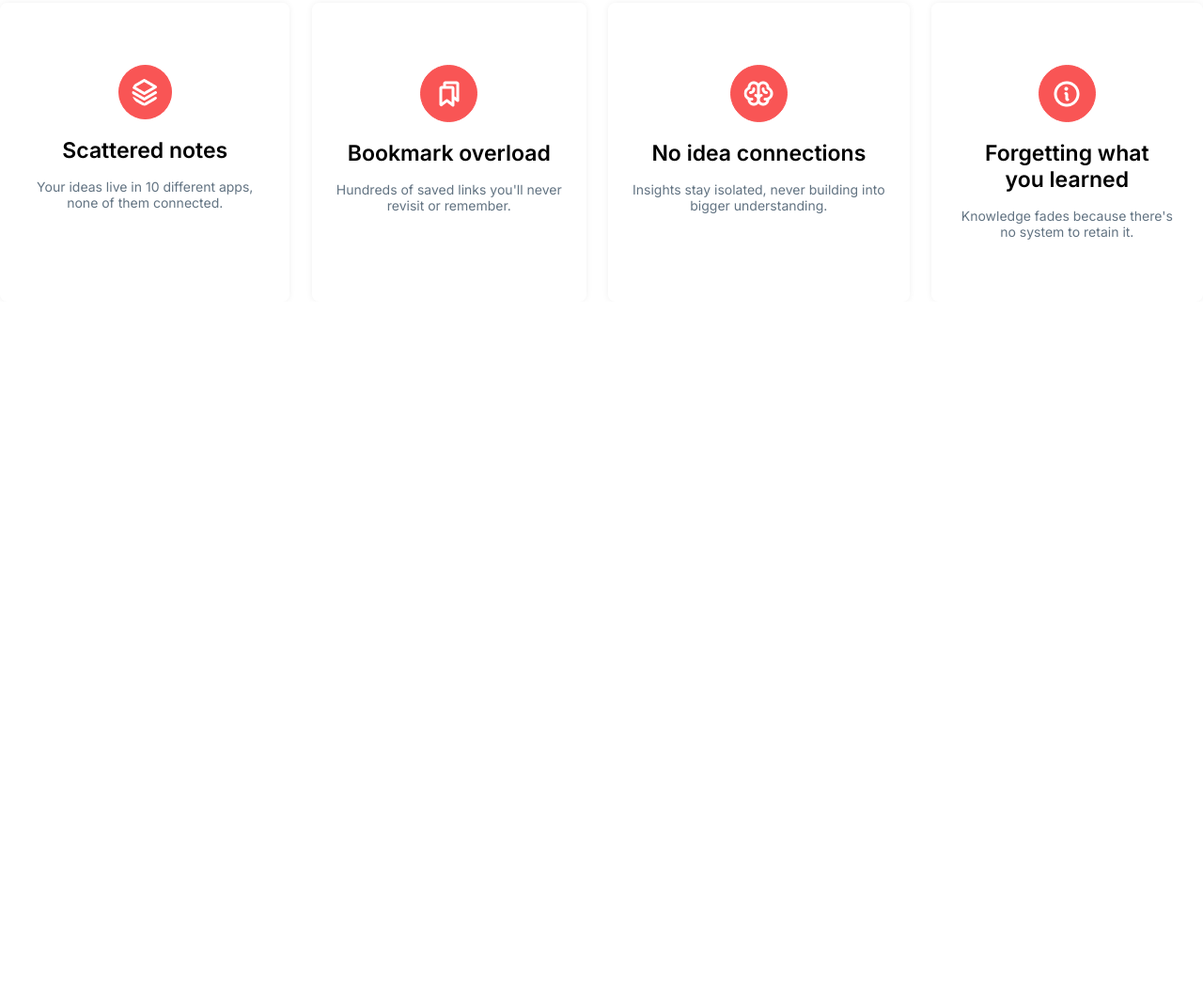
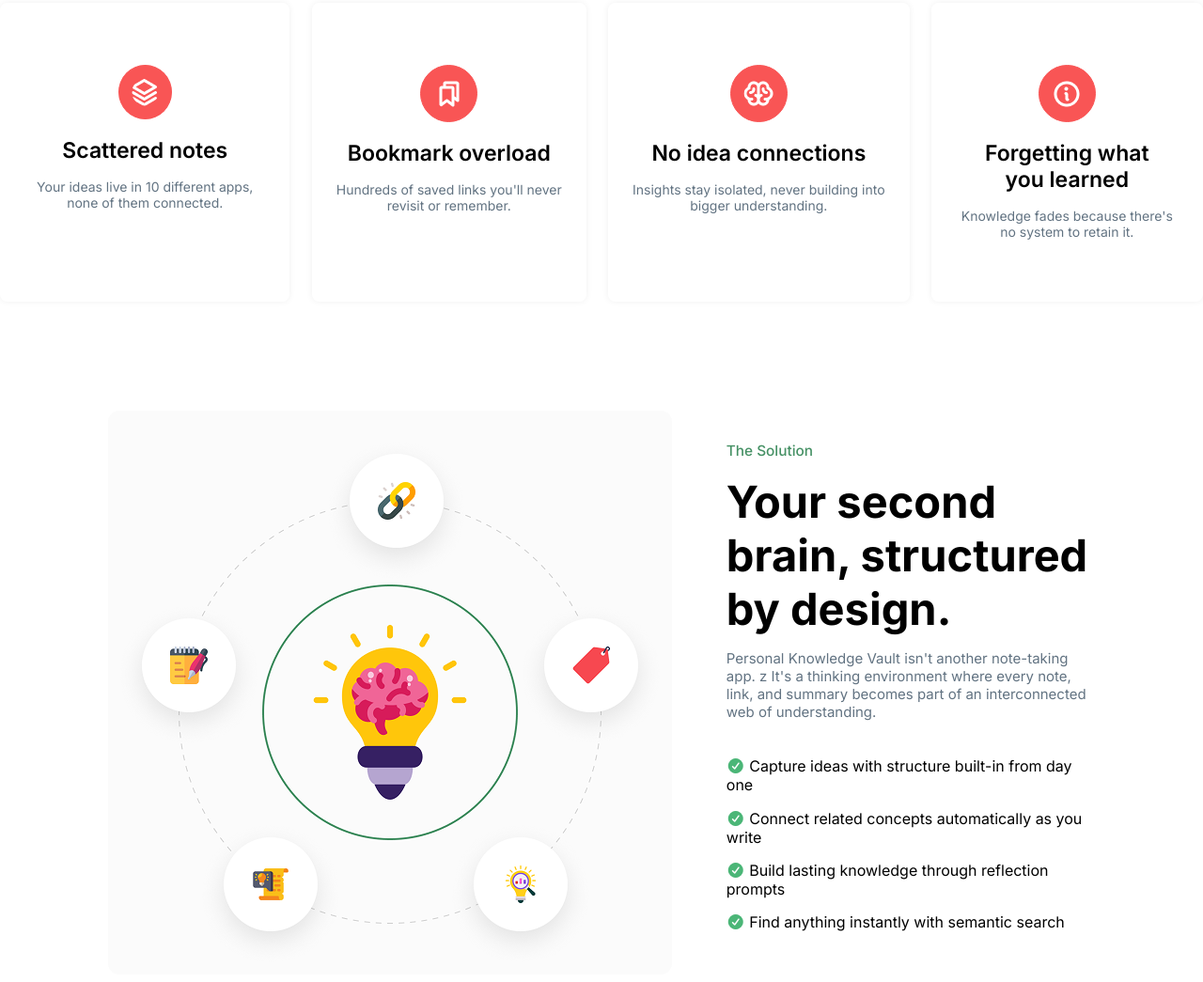
Before and after one commit to ZunaedAfif10/Assignment-1, a plain HTML site: page index.html in a window 1280 px wide. Shown: the part 928-1973 px from the top of the page at 94% size. Before the commit the page ends 1249 px from the top, so only its background shows below. Drawn offline with Linux system fonts and the light colour scheme.

Commit message:
added more info

```diff
--- a/index.html
+++ b/index.html
@@ -86,6 +86,28 @@
             </div>
         </div>
     </section>
+
+    <section id="more">
+        <div class="more-info">
+            <div class="image">
+                <img src="assets/knowledge.png" alt="">
+            </div>
+            <div class="info">
+                <div class="top">
+                    <p class="head">The Solution</p>
+                    <h1>Your second brain, structured by design.</h1>
+                    <p class="detail">Personal Knowledge Vault isn't another note-taking app. z It's a thinking environment where every
+                        note, link, and summary becomes part of an interconnected web of understanding.</p>
+                </div>
+                <div class="bottom">
+                    <p><i class="fa-solid fa-circle-check" style="color: #4bb677;"></i> Capture ideas with structure built-in from day one</p>
+                    <p><i class="fa-solid fa-circle-check" style="color: #4bb677;"></i> Connect related concepts automatically as you write</p>
+                    <p><i class="fa-solid fa-circle-check" style="color: #4bb677;"></i> Build lasting knowledge through reflection prompts</p>
+                    <p><i class="fa-solid fa-circle-check" style="color: #4bb677;"></i> Find anything instantly with semantic search</p>
+                </div>
+            </div>
+        </div>
+    </section>
 </body>
 
 </html>
--- a/styles/style.css
+++ b/styles/style.css
@@ -180,3 +180,37 @@ header #banner{
     font-weight: 400;
     color: #627382;
 }
+
+#more{
+    padding: 115.2px;
+}
+
+#more .more-info{
+    display: flex;
+    align-items: center;
+    gap: 57.6px;
+}
+
+#more .more-info .top .head{
+    color: #469165;
+    font-weight: 500;
+    font-size: 15.36px;
+    padding-bottom: 15.36px;
+}
+
+#more .more-info .top h1{
+    font-weight: 700;
+    font-size: 47px;
+    padding-bottom: 15.36px;
+}
+
+#more .more-info .top .detail{
+    font-weight: 400;
+    font-size: 15px;
+    padding-bottom: 38.4px;
+    color: #627382;
+}
+
+#more .more-info .bottom p{
+    margin-bottom: 15.36px;
+}
```
